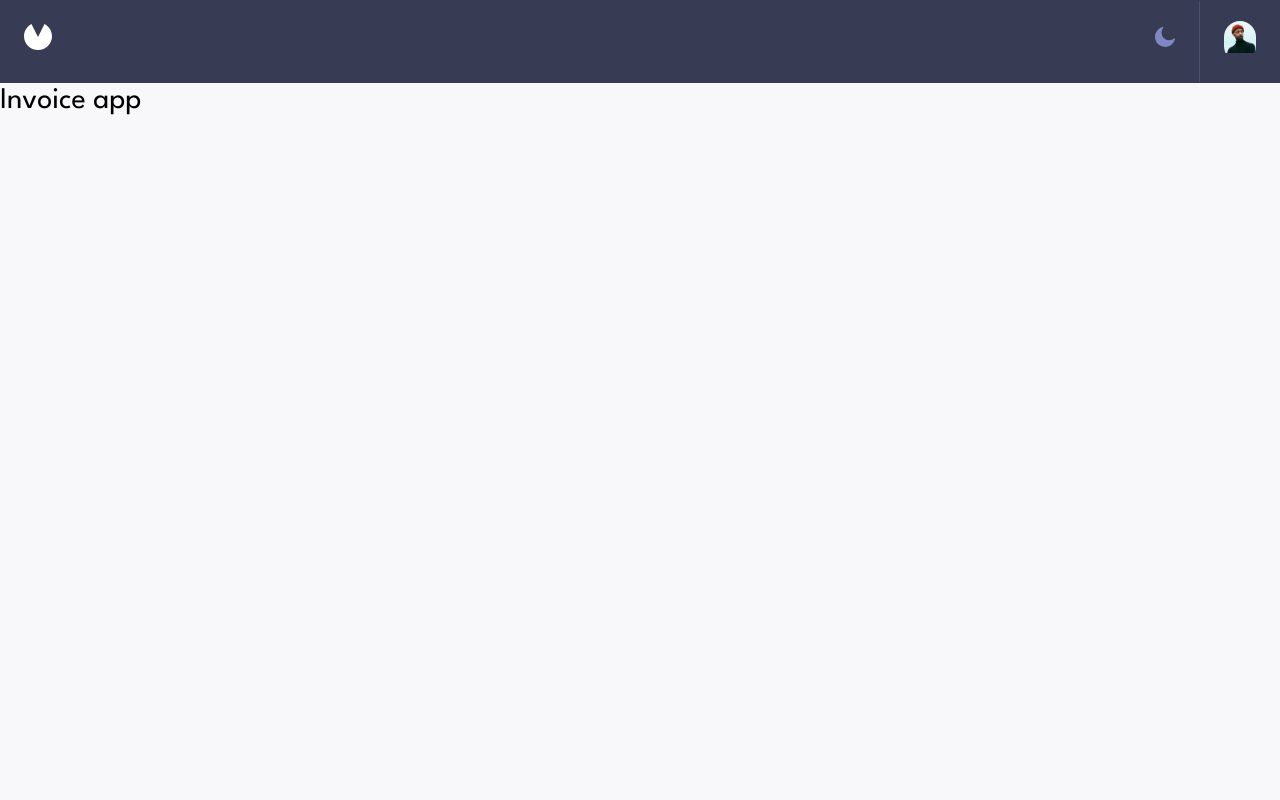
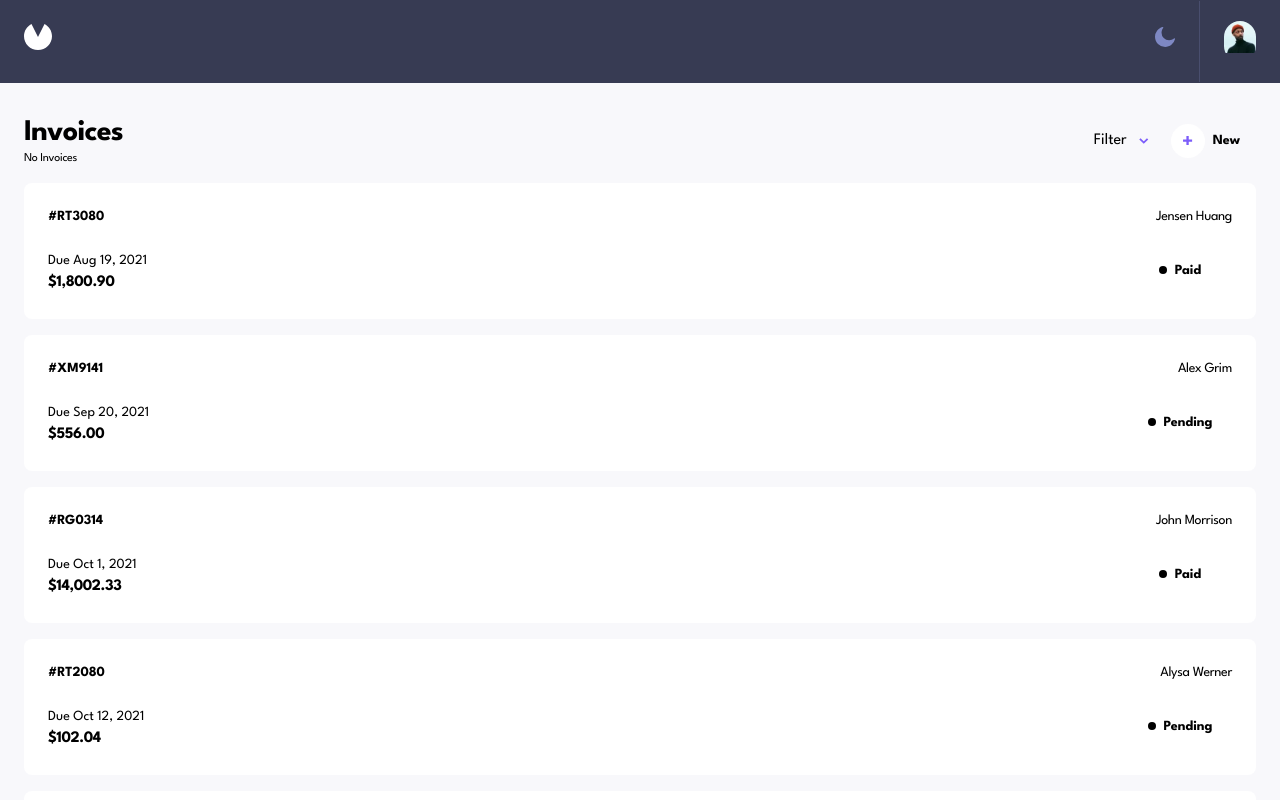
Before and after one commit to wahhabriaz/invoice-app-nextjs, a Next.js app: page / in a window 1280 px wide. Shown: the top 800 px of the page. Built offline with nearby package versions, Linux system fonts and the light colour scheme.

Commit message:
Refactor to add existing components to home page

```diff
--- a/pages/index.js
+++ b/pages/index.js
@@ -1,6 +1,14 @@
-import Head from 'next/head';
-import Image from 'next/image';
+import InvoiceList from '../components/invoice/InvoiceList';
+import InvoiceHeader from '../components/layout/InvoiceHeader';
+import Invoice404 from '../components/layout/Invoice404';
 
 export default function Home() {
-  return <h1 className='text-3xl'>Invoice app</h1>;
+  return (
+    <main>
+      <InvoiceHeader />
+      {/* TODO make this conditional */}
+      {/* <Invoice404 /> */}
+      <InvoiceList />
+    </main>
+  );
 }
```
